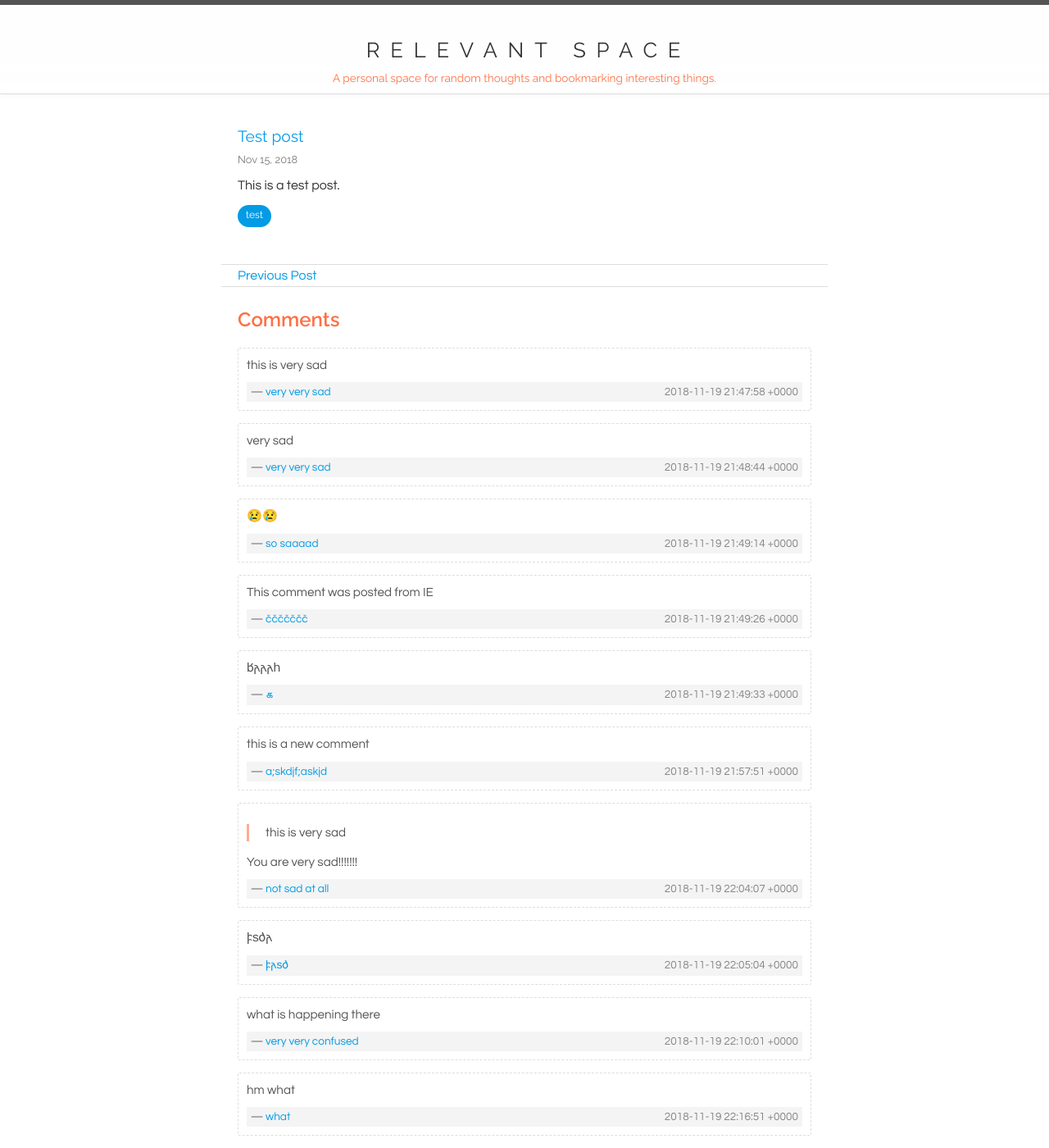
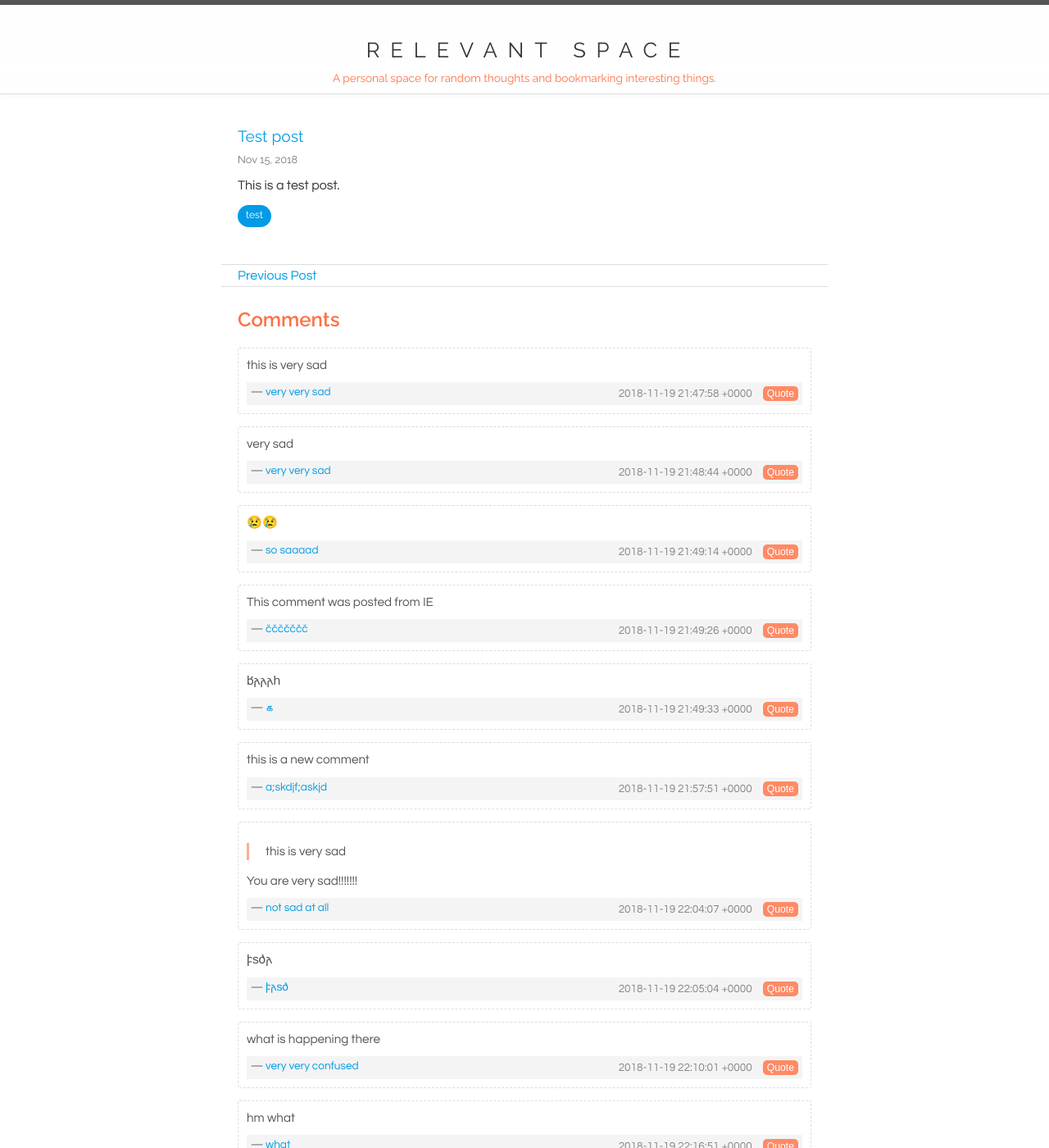
Before and after one commit to not-dalia/relevant-space, a Jekyll site: the page built from _posts/2018-11-15-test-post2.markdown, in a window 1280 px wide and 1400 px high. Shown: the whole window at 82% size. Built offline with Jekyll 4.4.1, drawn with Linux system fonts in a browser that asks for light colours; nearby versions of some CDN libraries; library files that are not in the unit come from our copies.

Commit message:
added quote button

```diff
--- a/_layouts/post.html
+++ b/_layouts/post.html
@@ -22,23 +22,30 @@ layout: default
 
     {% for item in site.comments %} {% if item.ref == post.id %}
     <div class="comment-item">
-      <div class="comment-text">
+      <div class="comment-text" id="comment-{{forloop.index}}">
         {{ item.comment | xml_escape | replace: "&gt;", ">" | markdownify}}
       </div>
       <div class="comment-metadata">
         <div class="comment-name">
-          —
-          {% if item.email %}
-          <a href="mailto:{{ item.email | xml_escape }}" style="text-transform: none;">
+          — {% if item.email %}
+          <a
+            href="mailto:{{ item.email | xml_escape }}"
+            style="text-transform: none;"
+          >
             {{ item.name | xml_escape }}
           </a>
           {% else %}
-          <a style="text-transform: none;">
-            {{ item.name | xml_escape }}
-          </a>
-          {% endif %}
+          <a style="text-transform: none;"> {{ item.name | xml_escape }} </a> {%
+          endif %}
         </div>
-        <div class="comment-date">{{ item.date | xml_escape }}</div>
+        <div class="comment-date">
+          {{ item.date | xml_escape }}
+          <span
+            ><button class="quote" data-quote="comment-{{ forloop.index }}">
+              Quote
+            </button></span
+          >
+        </div>
       </div>
     </div>
     {% endif %} {% endfor %}
@@ -73,11 +80,7 @@ layout: default
           style="border-radius: 0 0 0 2px"
         />
       </div>
-      <button
-        class="comment-submit"
-        id="comment-submit"
-        type="submit"
-      >
+      <button class="comment-submit" id="comment-submit" type="submit">
         Send Comment
       </button>
     </form>
@@ -95,6 +98,27 @@ assign postNameClean = postName | split: "." %}
   }
 
   console.log("{{ postNameClean.first }}");
+
+  $("button.quote").on("click", function() {
+    var cursorStart = $("#comment-area").prop("selectionStart");
+    var cursorEnd = $("#comment-area").prop("selectionEnd");
+    var v = $("#comment-area").val();
+    var textBefore = v.substring(0, cursorStart);
+    var textAfter = v.substring(cursorEnd, v.length);
+
+    console.log($(this).attr("data-quote"));
+    var quoteText =
+      "> " +
+      $("#" + $(this).attr("data-quote"))
+        .text()
+        .trim() +
+      "\n";
+    if (cursorStart != 0) quoteText = '\n' + quoteText;
+    $("#comment-area").val(textBefore + quoteText + textAfter);
+    $("#comment-area").focus();
+    $("#comment-area").prop("selectionStart", cursorEnd + quoteText.length);
+    $("#comment-area").prop("selectionEnd", cursorEnd + quoteText.length);
+  });
 
   function submitComment() {
     try {
@@ -171,10 +195,12 @@ assign postNameClean = postName | split: "." %}
       $("#comment-error").hide();
       $("#comment-error").text("");
       $("#comment-success").show();
-      $("#comment-success").text("Your comment was posted successfully. It might take a minute or two to appear.");
-      $("#comment-area").val('');
-      $("#comment-name").val('');
-      $("#comment-email").val('');
+      $("#comment-success").text(
+        "Your comment was posted successfully. It might take a minute or two to appear."
+      );
+      $("#comment-area").val("");
+      $("#comment-name").val("");
+      $("#comment-email").val("");
     }
   }
 
@@ -182,9 +208,13 @@ assign postNameClean = postName | split: "." %}
     // first we use encodeURIComponent to get percent-encoded UTF-8,
     // then we convert the percent encodings into raw bytes which
     // can be fed into btoa.
-    return btoa(encodeURIComponent(str).replace(/%([0-9A-F]{2})/g,
-        function toSolidBytes(match, p1) {
-            return String.fromCharCode('0x' + p1);
-    }));
-}
+    return btoa(
+      encodeURIComponent(str).replace(/%([0-9A-F]{2})/g, function toSolidBytes(
+        match,
+        p1
+      ) {
+        return String.fromCharCode("0x" + p1);
+      })
+    );
+  }
 </script>
--- a/styles/styles.css
+++ b/styles/styles.css
@@ -253,6 +253,21 @@ blockquote {
     color: #868686;
 }
 
+.comment-metadata button {
+    background: #FF8A65;
+    border: none;
+    border-radius: 5px;
+    font-size: 0.9em;
+    color: #fff;
+    padding: 2px 5px;
+    margin-left: 10px;
+    cursor: pointer;
+}
+
+.comment-metadata button:hover {
+    background: #039be5;
+}
+
 .add-comment-section{
     display: flex;
     flex-direction: row;
```
